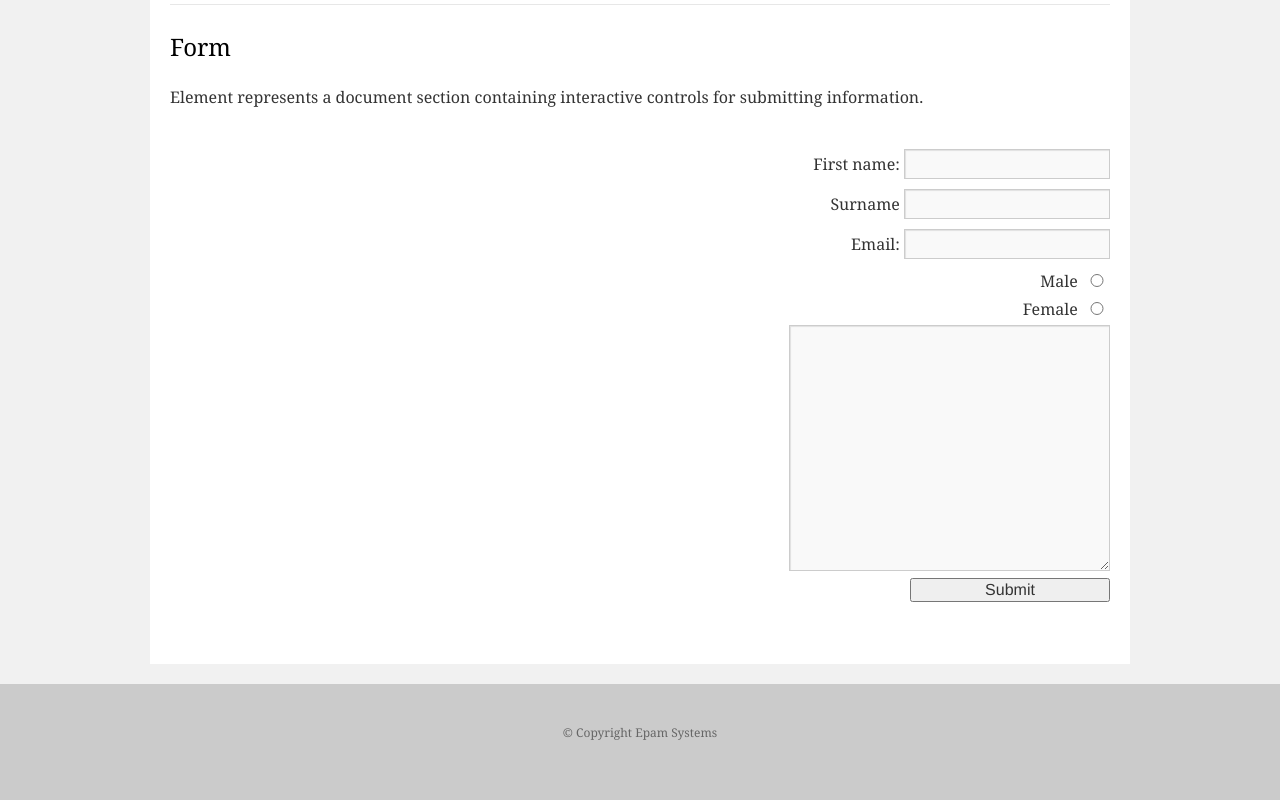
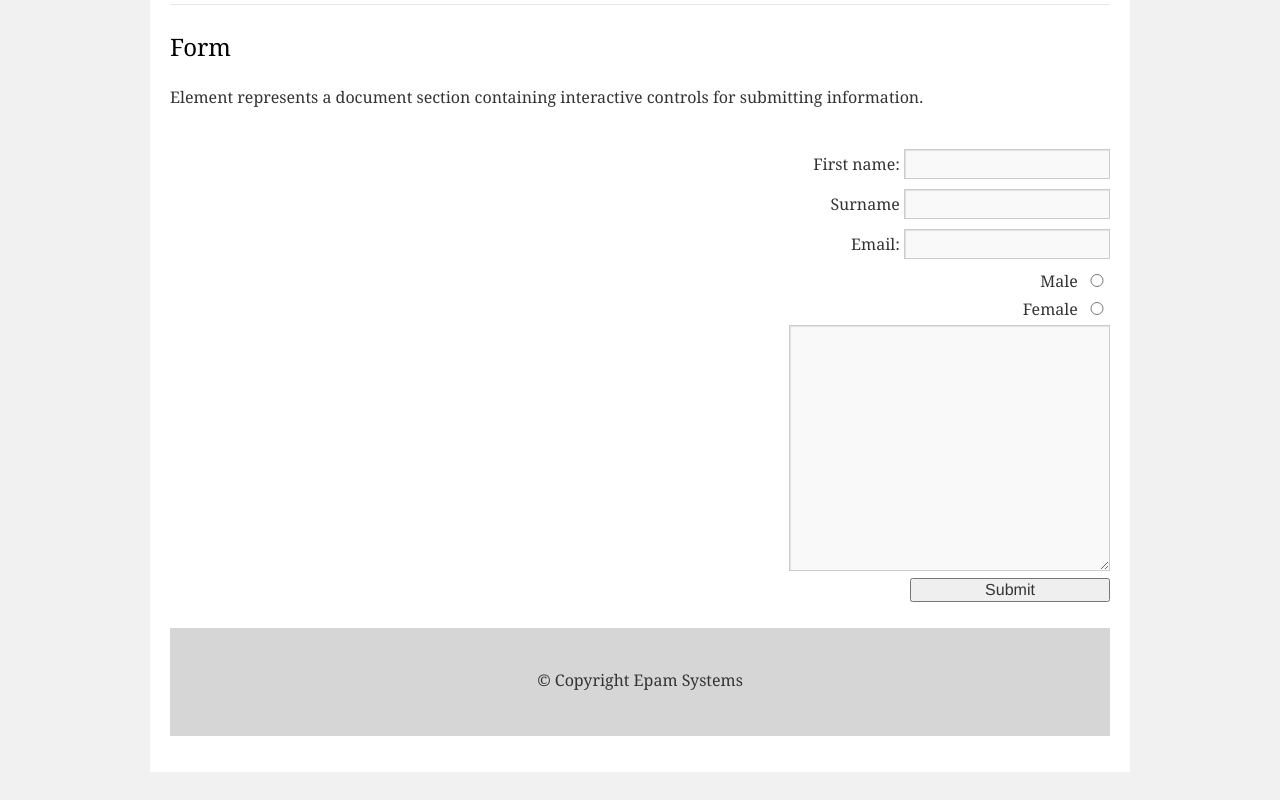
Before and after one commit to PavloTR/HW-1, a plain HTML site: page index.html in a window 1280 px wide. Shown: the part 3318-4118 px from the top of the page. After the commit the page ends 4090 px from the top, so only its background shows below. Drawn offline with Linux system fonts and the light colour scheme.

Commit message:
Add files via upload

```diff
--- a/index.html
+++ b/index.html
@@ -181,14 +181,12 @@
         <input type="submit" value="Submit">
       </form>
     </section>
+    <div style="background: #3333; text-align: center; padding-top: 40px; padding-bottom: 20px;">
+      <p>© Copyright Epam Systems</p>
+    </div>
         </div>
       </div>
     </div>
   </div>
 </body>
-<footer>
-  <div>
-    <p>© Copyright Epam Systems</p>
-  </div>
-</footer>
 </html>
```
